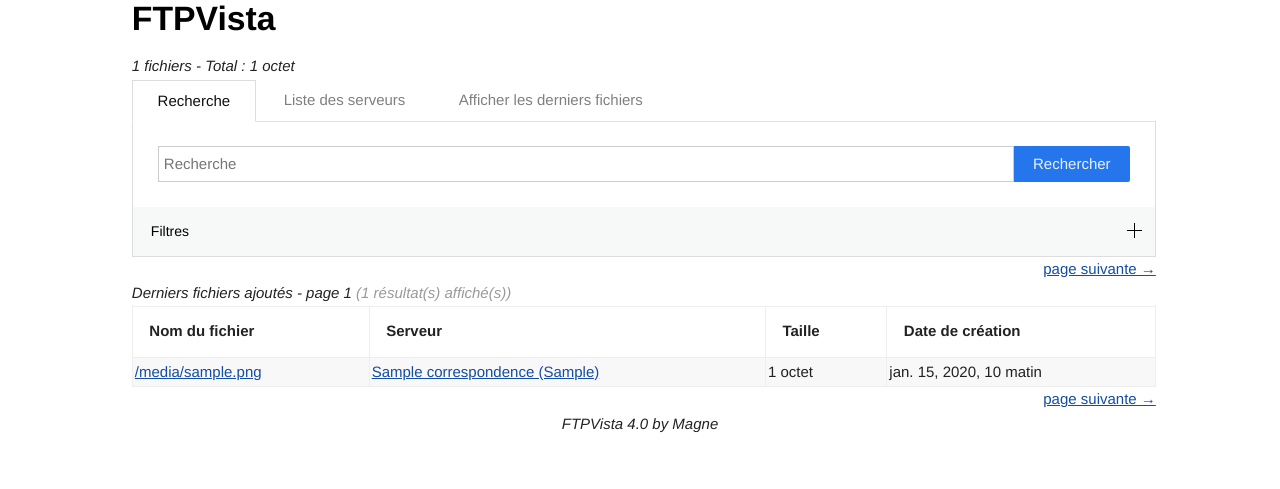
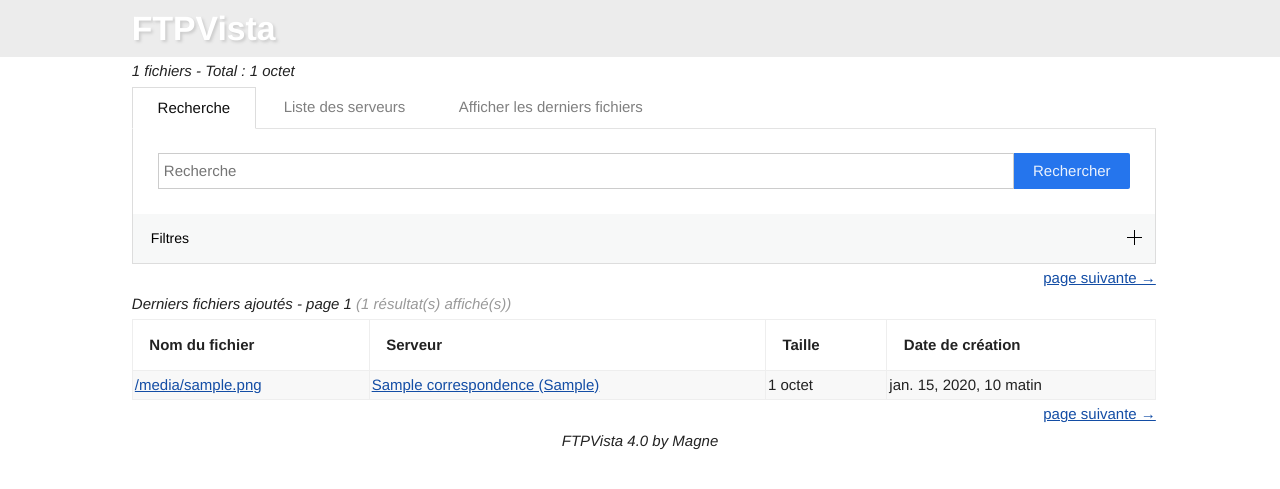
Before and after one commit to rivlink/ftpvista, a Django app: template ftpvistasite/templates/index.html in a window 1280 px wide. Shown: the top 489 px of the page. Run offline with Django 3.2, Linux system fonts and the light colour scheme; tables that the repository leaves empty hold one stand-in row (values such as "Sample post"); the template is opened without the code that fills it: values that come from a table or form of the project are taken from there, most other values are stand-ins (such as "Sample title", 1, 10 or a date in 2020); parts of the project's set-up code (start-up, migrations or seed data) failed here and were passed over.

Commit message:
CSS twaeks

```diff
--- a/ftpvistasite/static/css/ftpvista.css
+++ b/ftpvistasite/static/css/ftpvista.css
@@ -21,6 +21,9 @@
 
 h1 {
     font-weight: bold;
+    margin: 0;
+    color: white;
+    text-shadow: 2px 2px 3px #ccc;
 }
 
 .label_checkbox {
@@ -75,3 +78,12 @@
 li.offline a:before {
      background-color: red;
 }
+
+header {
+    background-color: #ececec;
+    padding: 10px 0;
+}
+
+.row {
+    margin: 2px 0;
+}
--- a/ftpvistasite/templates/index.html
+++ b/ftpvistasite/templates/index.html
@@ -21,8 +21,10 @@
             results_url: "{% url 'results' %}"
         };
     </script>
-    <header class="unit-push-10 unit-80">
-        <h1>FTPVista</h1>
+    <header class="width-100">
+        <div class="unit-push-10 unit-80">
+            <h1>FTPVista</h1>
+        </div>
     </header>
     <main class="unit-push-10 unit-80">
         <div class="row"><em>{{ nb_files }} fichiers - Total : {{ files_size|filesizeformat }}</em></div>
```
